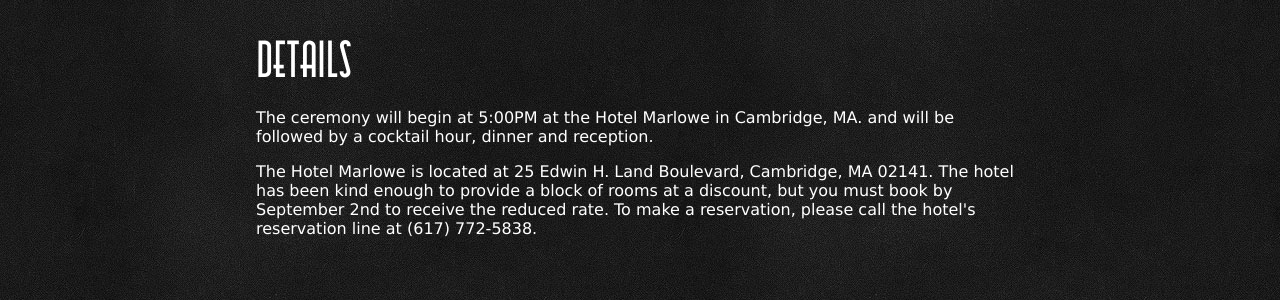
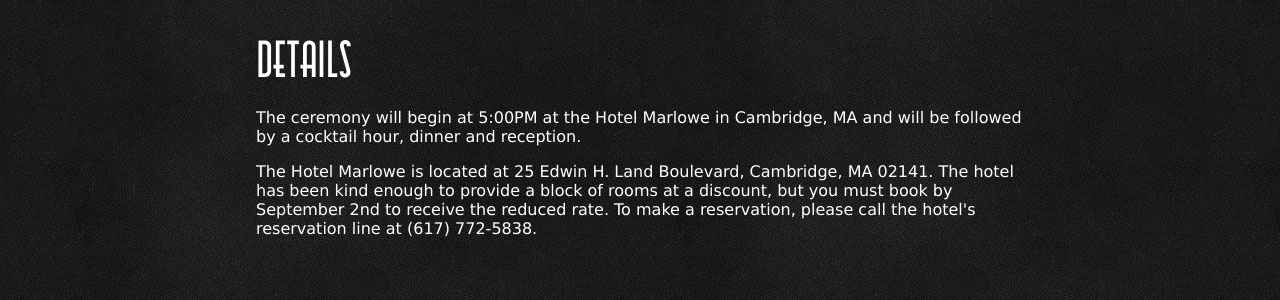
Before and after one commit to tdg5/wedding_jekyll, a Jekyll site: the page built from pages/details/index.html, in a window 1280 px wide. Shown: the part 320-620 px from the top of the page. Built offline with Jekyll 4.4.1, drawn with Linux system fonts in a browser that asks for light colours; Markdown is read by kramdown in place of the engine named in the settings.

Commit message:
Remove rogue period

```diff
--- a/pages/details/index.html
+++ b/pages/details/index.html
@@ -6,7 +6,7 @@
 ---
 <p class="sans-serif heading">Details</p>
 <p class="copy">
-  The ceremony will begin at 5:00PM at the Hotel Marlowe in Cambridge, MA. and
+  The ceremony will begin at 5:00PM at the Hotel Marlowe in Cambridge, MA and
   will be followed by a cocktail hour, dinner and reception.
 </p>
 <p class="copy">
```
